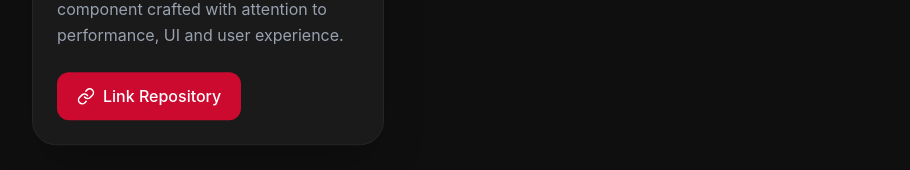
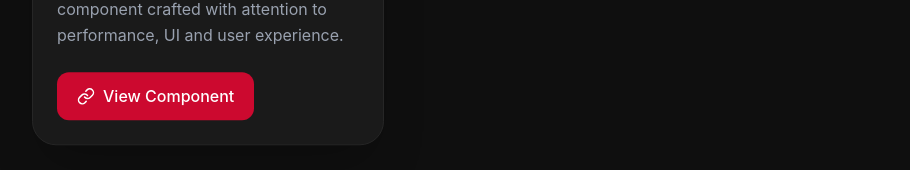
Before and after one commit to Bellbelliones/guzmancomponents, a React (Vite) app: page / in a window 1280 px wide. Shown: the part 1413-1583 px from the top of the page, without its empty margins (48-958 px from the left). Built offline with nearby package versions, Linux system fonts and the light colour scheme.

Commit message:
colocando

```diff
--- a/src/pages/Home/index.tsx
+++ b/src/pages/Home/index.tsx
@@ -276,7 +276,7 @@ export default function Home() {
                     className="w-full sm:w-auto inline-flex items-center justify-center gap-2 px-5 py-3 rounded-xl bg-[#CC092F] hover:bg-[#a10624] transition-all duration-300 font-medium"
                   >
                     <Link size={18} />
-                    Link Repository
+                    View Component
                   </a>
                 </div>
               </div>
```
